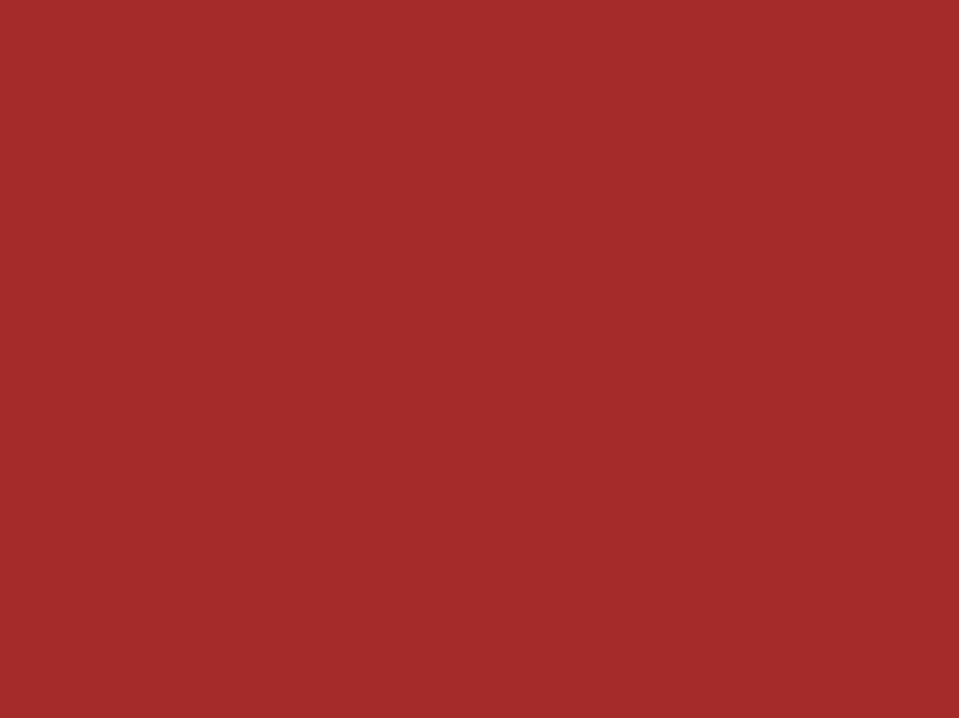
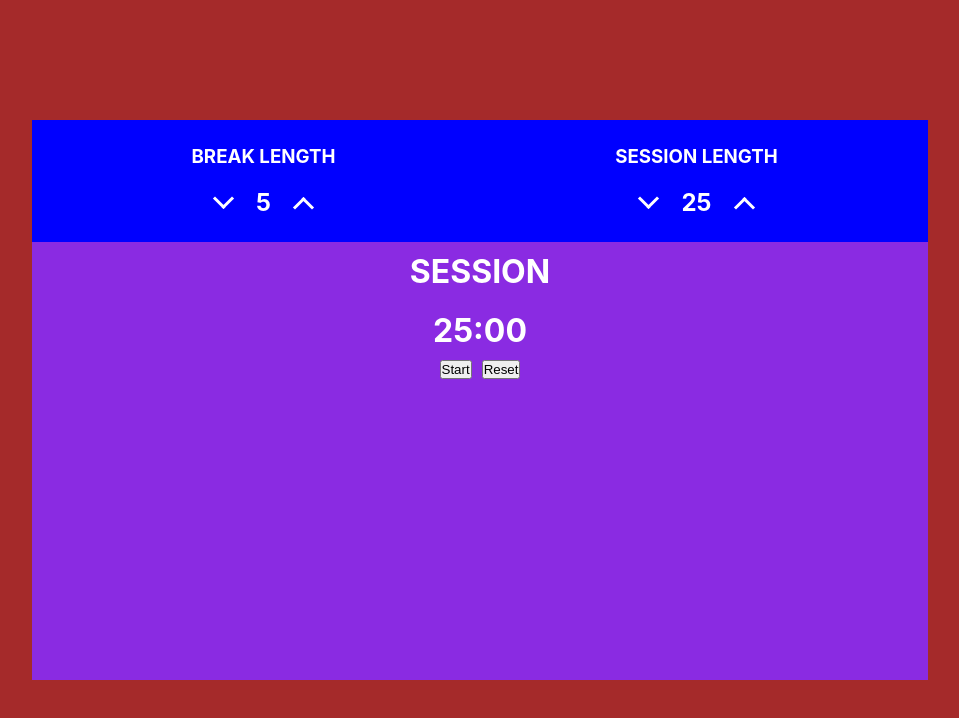
Before and after one commit to KingKumar9/pomodoro-clock, a React (Create React App) app: page / in a window 1280 px wide. Shown: the top 718 px of the page, without its empty margins (160-1119 px from the left). Built offline with nearby package versions, Linux system fonts and the light colour scheme.

Commit message:
logic development

```diff
--- a/package.json
+++ b/package.json
@@ -6,6 +6,7 @@
   "dependencies": {
     "gh-pages": "^3.2.3",
     "react": "^17.0.2",
+    "react-countdown": "^2.3.2",
     "react-dom": "^17.0.2",
     "react-scripts": "4.0.3"
   },
--- a/src/App.css
+++ b/src/App.css
@@ -4,8 +4,78 @@
   box-sizing: border-box;
 }
 
+button:hover {
+  cursor: pointer;
+}
+
+h1, h3 {
+  text-align: center;
+  text-transform: uppercase;
+  color: white;
+  padding: 10px;
+}
+
 .container {
   width: 100vw;
   height: 100vh;
   background-color: brown;
+  display: flex;
+  justify-content: center;
+  align-items: center;
 }
+
+.clock {
+  width: 70%;
+  height: 70%;
+  background-color: blueviolet;
+  display: flex;
+  flex-direction: column;
+}
+
+.lengthContainer {
+  width: 100%;
+  background-color: blue;
+  padding: 15px;
+  display: flex;
+  flex-direction: row;
+  justify-content: center;
+}
+
+.length {
+  width: 100%;
+}
+
+.setters {
+  color: white;
+  padding: 10px;
+  display: flex;
+  flex-direction: row;
+  justify-content: center;
+  gap: 25px;
+}
+
+.valueIncrement {
+  width: 15px;
+  height: 15px;
+  background: none;
+  border: solid white;
+  border-width: 0 3px 3px 0;
+  display: inline-block;
+  transform: translateY(12px) rotate(-135deg);
+}
+
+.valueDecrement {
+  width: 15px;
+  height: 15px;
+  background: none;
+  border: solid white;
+  border-width: 0 3px 3px 0;
+  display: inline-block;
+  transform: translateY(3px) rotate(45deg);
+}
+
+.controlsContainer {
+  display: flex;
+  justify-content: center;
+  gap: 10px;
+}
--- a/src/App.js
+++ b/src/App.js
@@ -1,11 +1,185 @@
 import React from 'react'
 import './App.css';
 
+let play = false
+
 class App extends React.Component {
+  constructor(props) {
+    super(props)
+    this.state = {
+      breakMin: '5',
+      breakSec: '00',
+      sessionMin: '25',
+      sessionSec: '00'
+    }
+    this.reset = this.reset.bind(this)
+    this.decrement = this.decrement.bind(this)
+    this.increment = this.increment.bind(this)
+    this.startStop = this.startStop.bind(this)
+  }
+
+  reset = () => {
+    this.setState({
+      breakMin: '5',
+      breakSec: '00',
+      sessionMin: '25',
+      sessionSec: '00'
+    })
+    play = false
+  }
+
+  decrement = (e) => {
+    if (e.target.id === "break-decrement" && this.state.breakMin > '1') {
+      this.setState({
+        breakMin: eval(`${ this.state.breakMin } - 1`)
+      })
+    } else if (e.target.id === "session-decrement" && this.state.sessionMin > '1') {
+      this.setState({
+        sessionMin: eval(`${ this.state.sessionMin } - 1`)
+      })
+    }
+  }
+
+  increment = (e) => {
+    if (e.target.id === "break-increment" && this.state.breakMin < '60') {
+      this.setState({
+        breakMin: eval(`${ this.state.breakMin } + 1`)
+      })
+    } else if (e.target.id === "session-increment" && this.state.sessionMin < '60') {
+      this.setState({
+        sessionMin: eval(`${ this.state.sessionMin } + 1`)
+      })
+    }
+  }
+
+  startStop = () => {
+    let that = this
+    play = !play
+    let interval = setInterval(function() {
+      if (that.state.sessionMin > '10' && play) {
+        if (that.state.sessionSec > '10' && play) {
+          that.setState({
+            sessionSec: eval(`${ that.state.sessionSec } - 1`)
+          })
+        } else if (that.state.sessionSec > '00' && play) {
+          let firstNum = parseInt(that.state.sessionSec)
+          let equation = eval(`${ firstNum } - 1`)
+          that.setState({
+            sessionSec: [0, equation].join('')
+          })
+        } else if (that.state.sessionSec === '00' && play) {
+          that.setState({
+            sessionSec: '59',
+            sessionMin: eval(`${ that.state.sessionMin } - 1`)
+          })
+        } else {
+          clearInterval(interval)
+        }
+      } else if (that.state.sessionMin === 10 && play) {
+        if (that.state.sessionSec > '10' && play) {
+          that.setState({
+            sessionSec: eval(`${ that.state.sessionSec } - 1`)
+          })
+        } else if (that.state.sessionSec > '00' && play) {
+          let firstNum = parseInt(that.state.sessionSec)
+          let equation = eval(`${ firstNum } - 1`)
+          that.setState({
+            sessionSec: [0, equation].join('')
+          })
+        } else if (that.state.sessionSec === '00' && play) {
+          let firstNum = parseInt(that.state.sessionMin)
+          let equation = eval(`${ firstNum } - 1`)
+          that.setState({
+            sessionSec: '59',
+            sessionMin: [0, equation].join('')
+          })
+        } else {
+          clearInterval(interval)
+        }
+      } else if (that.state.sessionMin > '00' && play) {
+        let minFirstNum = parseInt(that.state.sessionMin)
+        that.setState({
+          sessionMin: [0, minFirstNum].join('')
+        })
+        if (that.state.sessionSec > '10' && play) {
+          that.setState({
+            sessionSec: eval(`${ that.state.sessionSec } - 1`)
+          })
+        } else if (that.state.sessionSec > '00' && play) {
+          let firstNum = parseInt(that.state.sessionSec)
+          let equation = eval(`${ firstNum } - 1`)
+          that.setState({
+            sessionSec: [0, equation].join('')
+          })
+        } else if (that.state.sessionSec === '00' && play) {
+          let firstNum = parseInt(that.state.sessionMin)
+          let equation = eval(`${ firstNum } - 1`)
+          that.setState({
+            sessionSec: '59',
+            sessionMin: [0, equation].join('')
+          })
+        } else {
+          clearInterval(interval)
+        }
+      } else if (that.state.sessionMin === '00' && play) {
+        if (that.state.sessionSec > '10' && play) {
+          that.setState({
+            sessionSec: eval(`${ that.state.sessionSec } - 1`)
+          })
+        } else if (that.state.sessionSec > '00' && play) {
+          let firstNum = parseInt(that.state.sessionSec)
+          let equation = eval(`${ firstNum } - 1`)
+          that.setState({
+            sessionSec: [0, equation].join('')
+          })
+        } else if (that.state.sessionSec === '00' && play) {
+          clearInterval(interval)
+          play = !play
+        } else {
+          clearInterval(interval)
+        }
+      } else {
+        clearInterval(interval)
+      }
+    }, 1000)
+  }
+
+
   render() {
     return (
       <div className="container">
+        <div className="clock">
+          <div className="lengthContainer">
+            <div className="length">
+              <h3 id="break-label">break length</h3>
+              <div className="setters">
+                <button onClick={ this.decrement } id="break-decrement" className="valueDecrement" />
+                <h2 id="break-length">{ this.state.breakMin }</h2>
+                <button onClick={ this.increment } id="break-increment" className="valueIncrement" />
+              </div>
+            </div>
+            <div className="length">
+              <h3 id="session-label">session length</h3>
+              <div className="setters">
+                <button onClick={ this.decrement } id="session-decrement" className="valueDecrement" />
+                <h2 id="session-length">{ this.state.sessionMin }</h2>
+                <button onClick={ this.increment } id="session-increment" className="valueIncrement" />
+              </div>
+            </div>
+          </div>
 
+
+          <div className="timerContainer">
+            <h1 id="timer-label">session</h1>
+            <h1 id="time-left">{ this.state.sessionMin }:{ this.state.sessionSec }</h1>
+          </div>
+
+
+          <div className="controlsContainer">
+            <button onClick={ this.startStop } id="start_stop">Start</button>
+            <button onClick={ this.reset } id="reset">Reset</button>
+          </div>
+        </div>
       </div>
     )
   }
--- a/src/index.js
+++ b/src/index.js
@@ -3,9 +3,6 @@ import ReactDOM from 'react-dom';
 import './index.css';
 import App from './App';
 
-ReactDOM.render(
-  <React.StrictMode>
-    <App />
-  </React.StrictMode>,
+ReactDOM.render(<App />,
   document.getElementById('root')
 );
```
Also changed, not shown: 1 other file (tests, documents, lock files or other folders).
